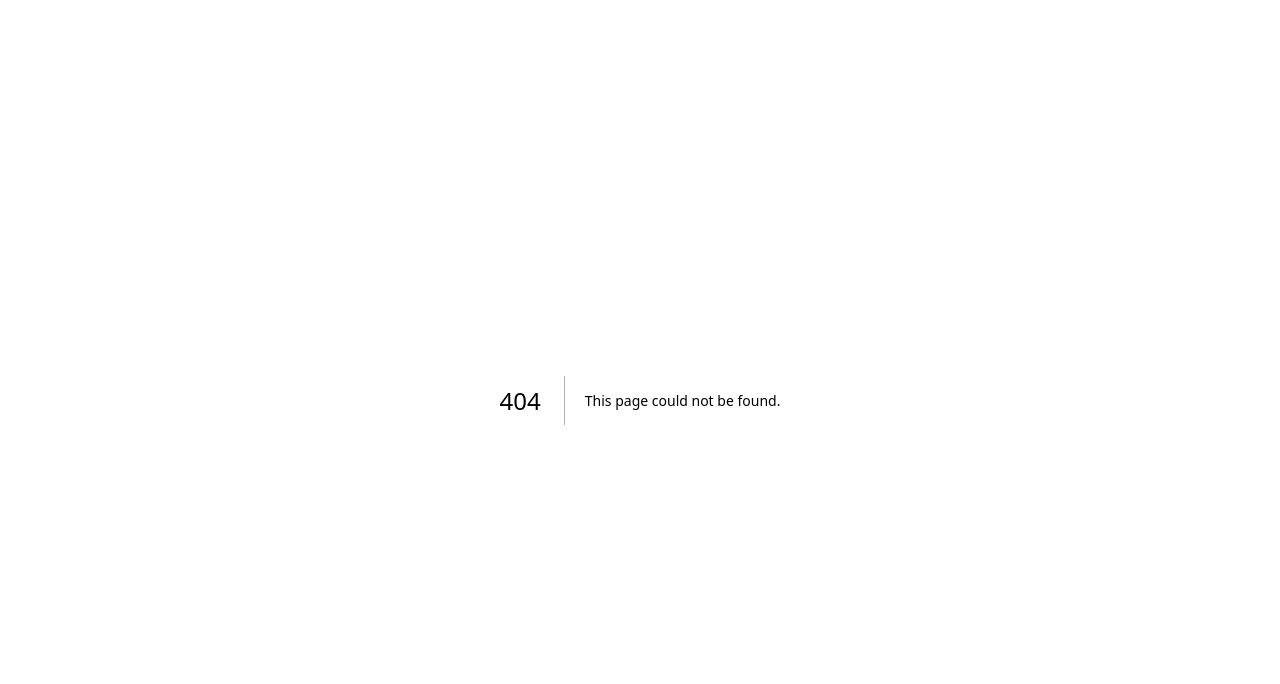
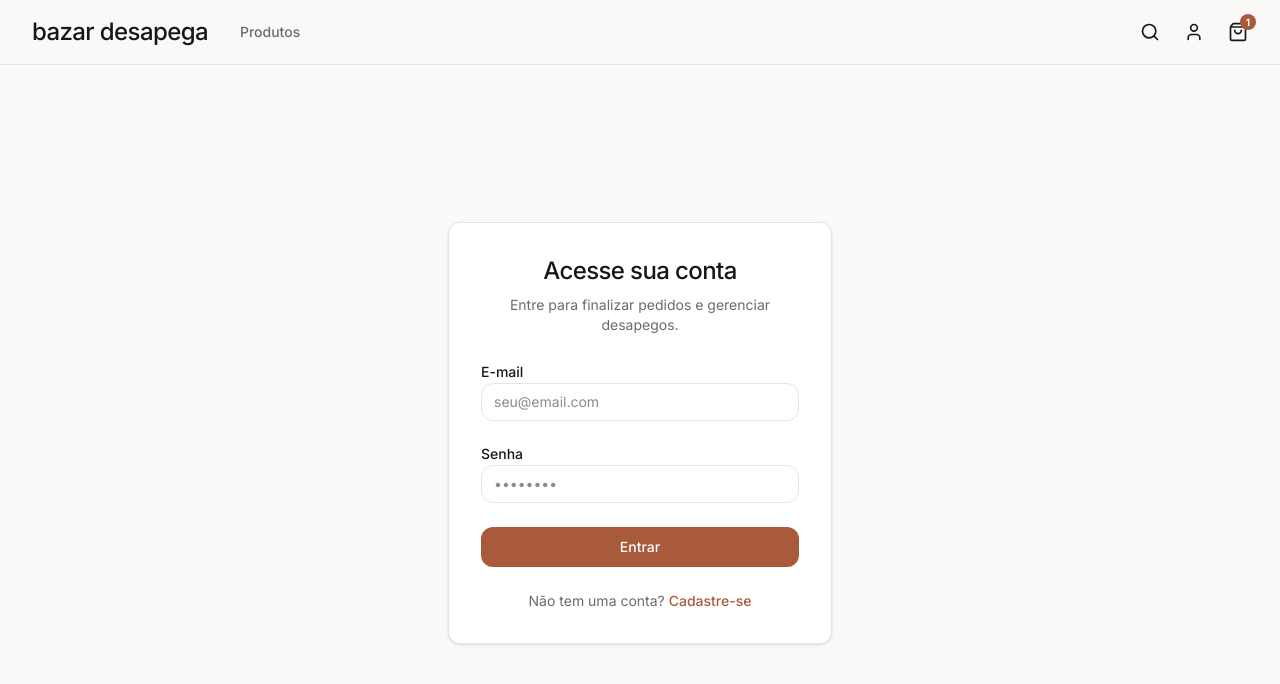
Before and after one commit to Danielgmichels/bazar-desapega-frontend, a Next.js app: page /login in a window 1280 px wide. Before the commit this address had no page. Shown: the top 684 px of the page. Built offline with nearby package versions, Linux system fonts and the light colour scheme.

Commit message:
feat: cria pagina de login com validacao via zod e react hook form

```diff
--- /dev/null
+++ b/app/(public)/login/page.tsx
@@ -0,0 +1,101 @@
+"use client";
+
+import { useForm } from "react-hook-form";
+import { zodResolver } from "@hookform/resolvers/zod";
+import { z } from "zod";
+import Link from "next/link";
+
+// 1. Schema do Zod: Define as regras e as mensagens de erro
+const loginSchema = z.object({
+    email: z.string().min(1, "O e-mail é obrigatório").email("Digite um e-mail válido"),
+    password: z.string().min(6, "A senha deve ter pelo menos 6 caracteres"),
+});
+
+// Inferindo o tipo do TypeScript a partir do schema
+type LoginForm = z.infer<typeof loginSchema>;
+
+export default function LoginPage() {
+    // 2. Configuração do React Hook Form
+    const {
+        register,
+        handleSubmit,
+        formState: { errors, isSubmitting },
+    } = useForm<LoginForm>({
+        resolver: zodResolver(loginSchema),
+    });
+
+    // 3. Ação do formulário (Por enquanto, apenas um mock)
+    const onSubmit = async (data: LoginForm) => {
+        console.log("Payload pronto para a API:", data);
+        // Simula um tempo de carregamento
+        await new Promise((resolve) => setTimeout(resolve, 1000));
+    };
+
+    return (
+        <main className="flex min-h-[calc(100vh-4rem)] items-center justify-center px-4 py-12">
+            <div className="w-full max-w-sm rounded-[var(--radius)] bg-[var(--surface)] p-8 shadow-sm border border-[var(--line)]">
+
+                <div className="mb-6 text-center">
+                    <h1 className="text-2xl font-medium tracking-tight text-[var(--foreground)]">
+                        Acesse sua conta
+                    </h1>
+                    <p className="mt-2 text-sm text-[var(--muted)]">
+                        Entre para finalizar pedidos e gerenciar desapegos.
+                    </p>
+                </div>
+
+                <form onSubmit={handleSubmit(onSubmit)} className="space-y-5">
+                    {/* Campo E-mail */}
+                    <div className="space-y-1.5">
+                        <label className="text-sm font-medium text-[var(--foreground)]" htmlFor="email">
+                            E-mail
+                        </label>
+                        <input
+                            id="email"
+                            type="email"
+                            placeholder="seu@email.com"
+                            className="w-full rounded-[var(--radius)] border border-[var(--line)] bg-transparent px-3 py-2 text-sm transition-colors focus:border-[var(--accent)] focus:outline-none focus:ring-1 focus:ring-[var(--accent)]"
+                            {...register("email")}
+                        />
+                        {errors.email && (
+                            <p className="text-xs font-medium text-[var(--danger)]">{errors.email.message}</p>
+                        )}
+                    </div>
+
+                    {/* Campo Senha */}
+                    <div className="space-y-1.5">
+                        <label className="text-sm font-medium text-[var(--foreground)]" htmlFor="password">
+                            Senha
+                        </label>
+                        <input
+                            id="password"
+                            type="password"
+                            placeholder="••••••••"
+                            className="w-full rounded-[var(--radius)] border border-[var(--line)] bg-transparent px-3 py-2 text-sm transition-colors focus:border-[var(--accent)] focus:outline-none focus:ring-1 focus:ring-[var(--accent)]"
+                            {...register("password")}
+                        />
+                        {errors.password && (
+                            <p className="text-xs font-medium text-[var(--danger)]">{errors.password.message}</p>
+                        )}
+                    </div>
+
+                    {/* Botão de Submit */}
+                    <button
+                        type="submit"
+                        disabled={isSubmitting}
+                        className="mt-6 flex w-full items-center justify-center rounded-[var(--radius)] bg-[var(--accent)] px-4 py-2.5 text-sm font-medium text-white transition-colors hover:bg-opacity-90 disabled:opacity-50"
+                    >
+                        {isSubmitting ? "Entrando..." : "Entrar"}
+                    </button>
+                </form>
+
+                <div className="mt-6 text-center text-sm text-[var(--muted)]">
+                    Não tem uma conta?{" "}
+                    <Link href="/cadastro" className="font-medium text-[var(--accent)] hover:underline">
+                        Cadastre-se
+                    </Link>
+                </div>
+            </div>
+        </main>
+    );
+}
```
